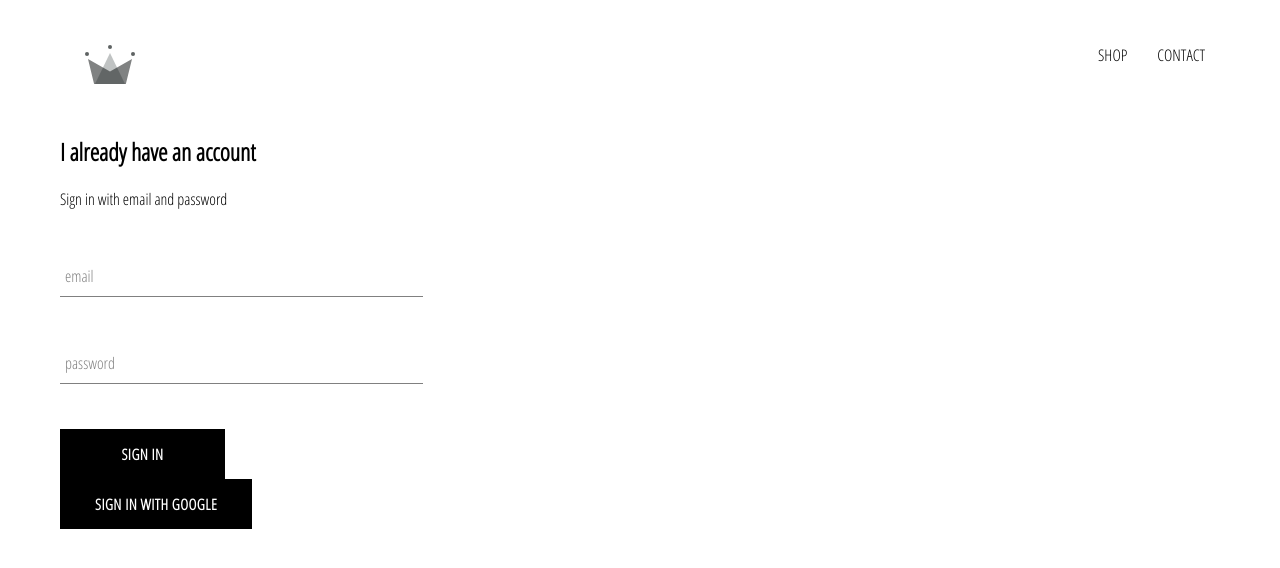
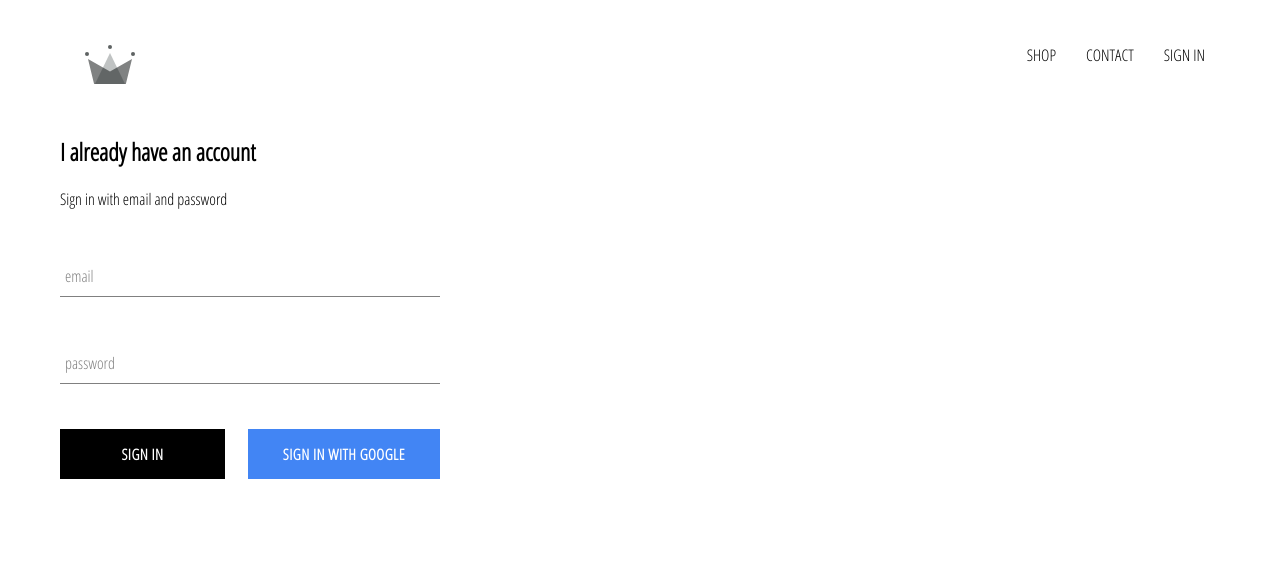
Before and after one commit to PradumnaBajoria/e-commerce-store, a React (Create React App) app: page /signin in a window 1280 px wide. Shown: the top 568 px of the page. Built offline with nearby package versions, Linux system fonts and the light colour scheme; no server answers.

Commit message:
added sign in with google feature and sign in/out button in header

```diff
--- a/src/App.css
+++ b/src/App.css
@@ -1,3 +1,7 @@
+* {
+  box-sizing: border-box;
+}
+
 body {
   font-family: 'Open Sans Condensed';
   padding: 20px 60px;
--- a/src/App.js
+++ b/src/App.js
@@ -12,10 +12,20 @@
   const [currentUser, setCurrentUser] = useState(null)
 
 
+  useEffect(() => {
+    var unsubscribeFromAuth = auth.onAuthStateChanged(user => {
+      setCurrentUser(user)
+      console.log(user)
+    })
+    return () => {
+      unsubscribeFromAuth()
+      console.log("hi")
+    }
+  }, [])
 
   return (
     <div>
-      <Header />
+      <Header currentUser={currentUser} />
       <Switch>
         <Route exact path='/' component={HomePage} />
         <Route exact path='/shop' component={Shop} />
@@ -26,16 +36,3 @@
 }
 
 export default App;
-
-
-/*
-{
-    apiKey: "AIzaSyDvGv63kVugNtrpKjNsSQoarPVc3nCfG3E",
-    authDomain: "e-commerce-f52a7.firebaseapp.com",
-    projectId: "e-commerce-f52a7",
-    storageBucket: "e-commerce-f52a7.appspot.com",
-    messagingSenderId: "920892882839",
-    appId: "1:920892882839:web:028afe46524b0a4cb38ed2",
-    measurementId: "G-VSBY2QKH3C"
-  }
-*/
--- a/src/components/custom-button/CustomButton.js
+++ b/src/components/custom-button/CustomButton.js
@@ -1,9 +1,9 @@
 import React from 'react'
 import "./CustomButton.scss"
 
-function CustomButton({children, ...otherProps}) {
+function CustomButton({children, isGoogleSignIn, ...otherProps}) {
     return (
-        <button className='custom-button' {...otherProps} >
+        <button className={`${isGoogleSignIn ? 'google-sign-in' : ''} custom-button`} {...otherProps} >
             {children}
         </button>
     )
--- a/src/components/custom-button/CustomButton.scss
+++ b/src/components/custom-button/CustomButton.scss
@@ -19,4 +19,15 @@
       color: black;
       border: 1px solid black;
     }
+
+    &.google-sign-in{
+      background-color: #4285f4;
+      color: white;
+
+      &:hover{
+        background-color: #357ae8;
+        border: none;
+      }
+    }
+
   }
--- a/src/components/header/Header.js
+++ b/src/components/header/Header.js
@@ -2,9 +2,9 @@
 import "./Header.scss"
 import { Link } from "react-router-dom"
 import { ReactComponent as Logo } from "../../assets/crown.svg"
+import { auth } from "../../firebase/Firebase"
 
-
-function Header() {
+function Header({ currentUser }) {
     return (
         <div className="header">
             <Link to="/" className="logo-container" >
@@ -17,6 +17,11 @@
                 <Link className='option' to='/shop' >
                     CONTACT
                 </Link>
+                {
+                    currentUser ?
+                    <div className='option' onClick={() => auth.signOut()} >SIGN OUT</div>
+                    : <Link className='option' to='/signin' >SIGN IN</Link>
+                }
             </div>
         </div>
     )
--- a/src/components/header/Header.scss
+++ b/src/components/header/Header.scss
@@ -20,6 +20,7 @@
 
       .option {
         padding: 10px 15px;
+        cursor: pointer;
       }
     }
   }
--- a/src/components/signin/SignIn.js
+++ b/src/components/signin/SignIn.js
@@ -42,8 +42,10 @@
                     label='password'
                     required
                 />
+                <div className='buttons'>
                 <CustomButton type='submit'>Sign In</CustomButton>
-                <CustomButton onClick={signInWithGoogle}>Sign In With Google</CustomButton>
+                <CustomButton onClick={signInWithGoogle} isGoogleSignIn >Sign In With Google</CustomButton>
+                </div>
             </form>
 
         </div>
--- a/src/components/signin/SignIn.scss
+++ b/src/components/signin/SignIn.scss
@@ -1,9 +1,14 @@
 .sign-in{
-    width: 30%;
+    width: 380px;
     display: flex;
     flex-direction: column;
 
     .title{
         margin: 10px 0;
     }
+
+    .buttons{
+        display: flex;
+        justify-content: space-between;
+    }
 }
```
